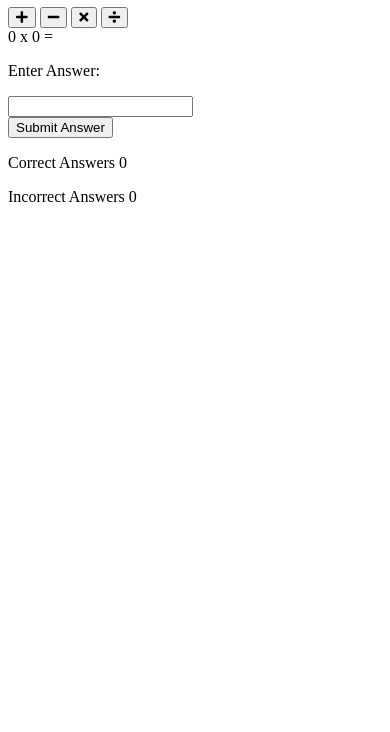
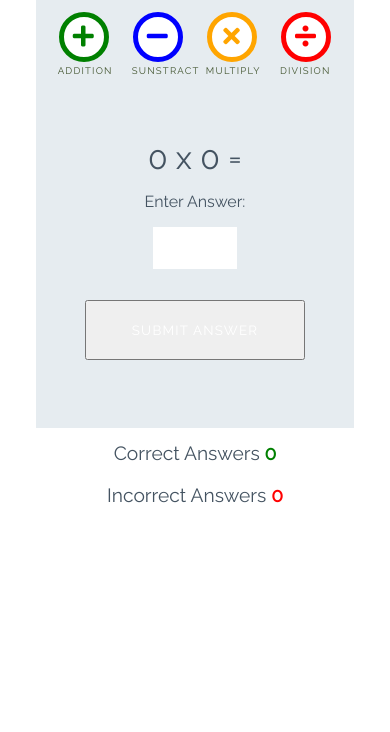
Before and after one commit to oconnorian3/love-maths, a plain HTML site: page index.html in a window 390 px wide. Shown: the part 112-844 px from the top of the page. Drawn offline with Linux system fonts and the light colour scheme.

Commit message:
Added styling to home page

```diff
--- a/assets/css/style.css
+++ b/assets/css/style.css
@@ -0,0 +1,252 @@
+/* --------- Global style */
+
+body {
+    background-color: white;
+    font-family: "Raleway", sans-serif;
+    color: #445361;
+    text-align: center;
+}
+
+/* --------- Heading */
+
+.heading {
+    text-align: center;
+    font-size: 2.5rem;
+}
+
+.logo {
+    height: 40px;
+    padding-right: 5px;
+}
+
+/* --------- Game layout */
+
+.game-area {
+    background-color: #E6ECF0;
+    box-sizing: border-box;
+    width: 85%;
+    height: 65vh;
+    max-height: 450px;
+    max-width: 830px;
+    margin-left: auto;
+    margin-right: auto;
+    padding: 1%;
+}
+
+.question-area {
+    width: 50%;
+    font-size: 2rem;
+    margin: auto;
+    padding: 50px 0;
+}
+
+.question-area span {
+    padding: 0 15px;
+}
+
+.score-area {
+    margin: 5px auto;
+    width: 60%;
+    font-size: 1.2rem;
+}
+
+.controls-area {
+    width: 85%;
+    margin: 30px auto;
+}
+
+#score {
+    color: green;
+    font-weight: bold;
+}
+
+#incorrect {
+    color: red;
+    font-weight: bold;
+}
+
+.answer-message {
+    display: none;
+    font-size: 1rem;
+}
+
+#answer-box {
+    border: none;
+    color: #445361;
+    display: inline-block;
+    height: 40px;
+    width: 80px;
+    font-size: 1.2rem;
+}
+
+.scores {
+    display: inline-block;
+    padding: 25px;
+}
+
+/* --------- Buttons */
+
+.btn {
+    width: 220px;
+    height: 60px;
+    font-family: "Raleway", sans-serif;
+    text-transform: uppercase;
+    letter-spacing: 1.2px;
+    color: white;
+}
+
+.btn:focus {
+    outline: none;
+}
+
+.btn--big {
+    padding-top: 10px;
+    border-radius: 50%;
+    background-color: white;
+    border: 10px solid;
+    width: 100px;
+    height: 100px;
+    font-size: 3.2rem;
+    margin: 0 30px;
+    transition: all 0.5s;
+}
+
+.btn--big::after{
+    content: attr(data-type);
+    font-size: 1rem;
+    color: #445631;
+    position: relative;
+    left: -0.5em;
+}
+
+.btn--blue {
+    border-color: blue;
+    color: blue;
+}
+
+.btn--blue:active,
+.btn--blue:hover {
+    background-color: darkblue;
+    color: white;
+}
+
+.btn--orange {
+    border-color: orange;
+    color: orange;
+}
+
+.btn--orange:active,
+.btn--orange:hover {
+    background-color: darkorange;
+    color: white;
+}
+
+.btn--red {
+    border-color: red;
+    color: red;
+}
+
+.btn--red:active,
+.btn--red:hover {
+    background-color: darkred;
+    color: white;
+}
+
+.btn--green {
+    border-color: green;
+    color: green;
+}
+
+.btn--green:active,
+.btn--green:hover {
+    background-color: darkgreen;
+    color: white;
+}
+
+.btn--gray {
+    margin-top: 25px;
+    background-color: #445361;
+    border: 1px transparent;
+    border-radius: 20px;
+}
+
+.btn--gray:active,
+.btn--gray:hover {
+    background-color: #0d1013;
+}
+
+/* --------- Media queries */
+
+@media (max-width: 414px) {
+    .controls-area {
+        width: 100%;
+    }
+
+    .btn--big {
+        margin: 0 10px;
+        padding: 5px;
+        border: 5px solid;
+        width: 50px;
+        height: 50px;
+        font-size: 1.5rem;
+    }
+
+    .btn--big::after {
+        font-size: 0.6rem;
+        left: -0.7rem;
+    }
+
+    .question-area {
+        padding: 10% 0;
+        width: 100%;
+    }
+
+    .question-area span {
+        padding: 0;
+    }
+
+    .answer-message {
+        display: block;
+    }
+
+    #answer-box {
+        display: block;
+        margin: 0 auto;
+    }
+    .btn--gray {
+        margin-top: 0;
+    }
+
+    .score-area {
+        width: 100%;
+    }
+
+    .scores {
+        margin: 0.5em auto;
+        display: block;
+        padding: 5px;
+    }
+
+    .heading {
+        font-size: 2rem;
+    }
+}
+
+@media (max-width: 320px) {
+    .game-area {
+        height: 70vh;
+    }
+
+    .controls-area {
+        width: 75%;
+        margin: 10px auto;
+    }
+
+    .btn--big {
+        margin: 10px 10px;
+    }
+    .question-area {
+        padding: 10px 0;
+    }
+
+}
--- a/index.html
+++ b/index.html
@@ -18,16 +18,16 @@
 
     <div class="game-area">
         <div class ="controls-area">
-            <button class="btn btn--big btn--green">
+            <button data-type="addition" class="btn btn--big btn--green">
                 <i class="fas fa-plus"></i>
             </button>
-            <button class="btn btn--big btn--blue">
+            <button data-type="sunstract" class="btn btn--big btn--blue">
                 <i class="fas fa-minus"></i>
             </button>
-            <button class="btn btn--big btn--orange">
+            <button data-type="multiply" class="btn btn--big btn--orange">
                 <i class="fas fa-times"></i>
             </button>
-            <button class="btn btn--big btn--red">
+            <button data-type="division" class="btn btn--big btn--red">
                 <i class="fas fa-divide"></i>
             </button>
         </div>
@@ -39,7 +39,7 @@
             <p class = "answer-message">Enter Answer:</p>
             <input id="answer-box" type="number">
         </div>
-        <button class="btn btn --gray">Submit Answer</button>
+        <button data-type="submit" class="btn btn --gray">Submit Answer</button>
     </div>
 
     <div class="score-area">
```
